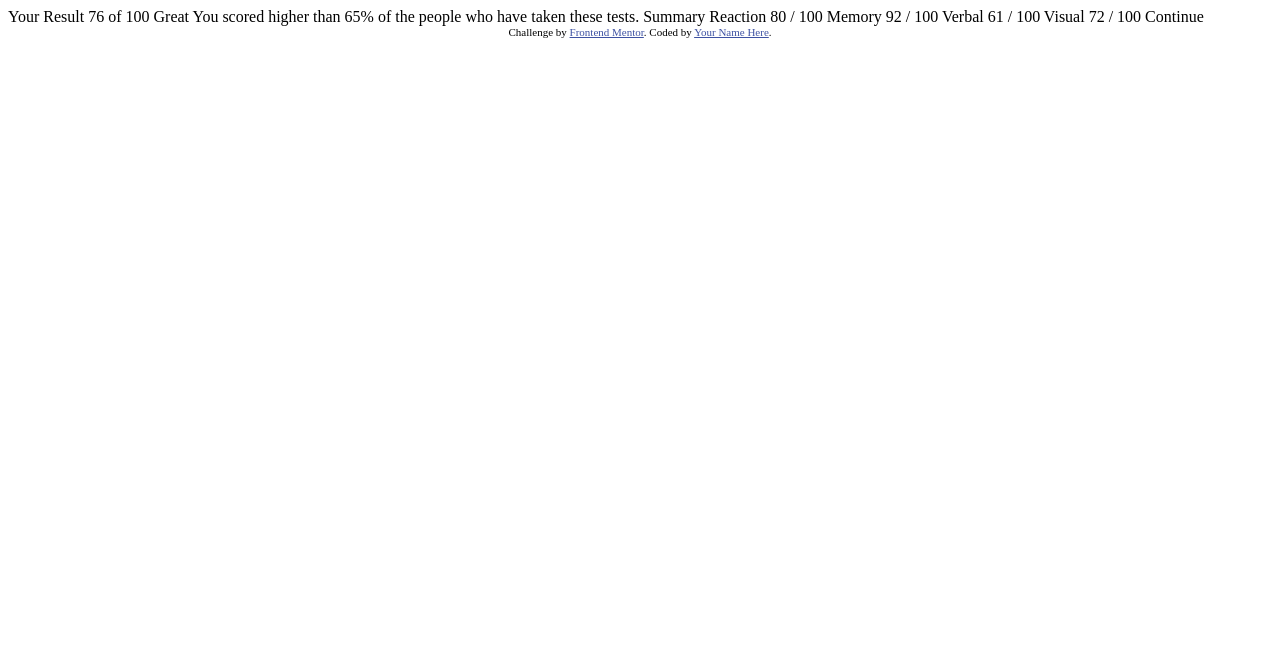
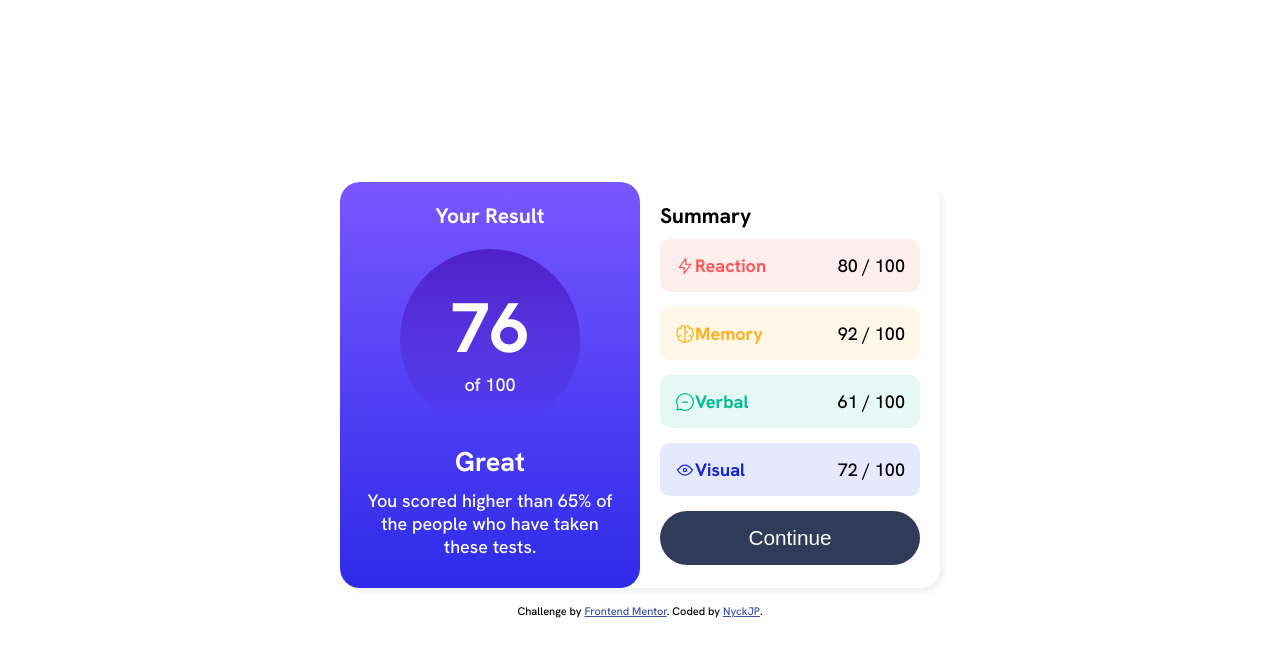
Before and after one commit to NyckJP/results-summary-component, a plain HTML site: page index.html in a window 1280 px wide. Drawn offline with Linux system fonts and the light colour scheme.

Commit message:
initial styling

```diff
--- a/index.html
+++ b/index.html
@@ -8,40 +8,48 @@
 
   <title>Frontend Mentor | Results summary component</title>
 
-  <!-- Feel free to remove these styles or customise in your own stylesheet 👍 -->
-  <style>
-    .attribution { font-size: 11px; text-align: center; }
-    .attribution a { color: hsl(228, 45%, 44%); }
-  </style>
+  <link rel="stylesheet" href="styles.css" />
 </head>
 <body>
+  <main class="container">
+    <div class="result-half">
+      <h3>Your Result</h3>
+      <div class="result-circle">
+        <h1>76</h1>
+        <p>of 100</p>
+      </div>
+      <div class="description">
+        <h2>Great</h2>
+        <p>You scored higher than 65% of the people who have taken these tests.</p>
+      </div>
+    </div>
+    <div class="summary-half">
+      <h3>Summary</h3>
+      <div class="rating-list">
+        <div class="summary-card reaction">
+          <h4 class="category"><svg xmlns="http://www.w3.org/2000/svg" width="20" height="20" fill="none" viewBox="0 0 20 20"><path stroke="#F55" stroke-linecap="round" stroke-linejoin="round" stroke-width="1.25" d="M10.833 8.333V2.5l-6.666 9.167h5V17.5l6.666-9.167h-5Z"/></svg>Reaction</h4>
+          <div class="rating">80 / 100</div>
+        </div>
+        <div class="summary-card memory">
+          <h4 class="category"><svg xmlns="http://www.w3.org/2000/svg" width="20" height="20" fill="none" viewBox="0 0 20 20"><path stroke="#FFB21E" stroke-linecap="round" stroke-linejoin="round" stroke-width="1.25" d="M5.833 11.667a2.5 2.5 0 1 0 .834 4.858"/><path stroke="#FFB21E" stroke-linecap="round" stroke-linejoin="round" stroke-width="1.25" d="M3.553 13.004a3.333 3.333 0 0 1-.728-5.53m.025-.067a2.083 2.083 0 0 1 2.983-2.824m.199.054A2.083 2.083 0 1 1 10 3.75v12.917a1.667 1.667 0 0 1-3.333 0M10 5.833a2.5 2.5 0 0 0 2.5 2.5m1.667 3.334a2.5 2.5 0 1 1-.834 4.858"/><path stroke="#FFB21E" stroke-linecap="round" stroke-linejoin="round" stroke-width="1.25" d="M16.447 13.004a3.334 3.334 0 0 0 .728-5.53m-.025-.067a2.083 2.083 0 0 0-2.983-2.824M10 3.75a2.085 2.085 0 0 1 2.538-2.033 2.084 2.084 0 0 1 1.43 2.92m-.635 12.03a1.667 1.667 0 0 1-3.333 0"/></svg>Memory</h4>
+          <div class="rating">92 / 100</div>
+        </div>
+        <div class="summary-card verbal">
+          <h4 class="category"><svg xmlns="http://www.w3.org/2000/svg" width="20" height="20" fill="none" viewBox="0 0 20 20"><path stroke="#00BB8F" stroke-linecap="round" stroke-linejoin="round" stroke-width="1.25" d="M7.5 10h5M10 18.333A8.333 8.333 0 1 0 1.667 10c0 1.518.406 2.942 1.115 4.167l-.699 3.75 3.75-.699A8.295 8.295 0 0 0 10 18.333Z"/></svg>Verbal</h4>
+          <div class="rating">61 / 100</div>
+        </div>
+        <div class="summary-card visual">
+          <h4 class="category"><svg xmlns="http://www.w3.org/2000/svg" width="20" height="20" fill="none" viewBox="0 0 20 20"><path stroke="#1125D6" stroke-linecap="round" stroke-linejoin="round" stroke-width="1.25" d="M10 11.667a1.667 1.667 0 1 0 0-3.334 1.667 1.667 0 0 0 0 3.334Z"/><path stroke="#1125D6" stroke-linecap="round" stroke-linejoin="round" stroke-width="1.25" d="M17.5 10c-1.574 2.492-4.402 5-7.5 5s-5.926-2.508-7.5-5C4.416 7.632 6.66 5 10 5s5.584 2.632 7.5 5Z"/></svg>Visual</h4>
+          <div class="rating">72 / 100</div>
+        </div>
+      </div>
+      <button class="button">Continue</button>
+    </div>
+  </main>
 
-  Your Result
-  76
-  of 100
-
-  Great
-  You scored higher than 65% of the people who have taken these tests.
-
-  Summary
-
-  Reaction
-  80 / 100
-
-  Memory
-  92 / 100
-
-  Verbal
-  61 / 100
-
-  Visual
-  72 / 100
-
-  Continue
-
-  <div class="attribution">
+  <footer class="attribution">
     Challenge by <a href="https://www.frontendmentor.io?ref=challenge" target="_blank">Frontend Mentor</a>.
-    Coded by <a href="#">Your Name Here</a>.
-  </div>
+    Coded by <a href="https://github.com/NyckJP">NyckJP</a>.
+  </footer>
 </body>
 </html>
--- /dev/null
+++ b/styles.css
@@ -0,0 +1,162 @@
+@import url('https://fonts.googleapis.com/css2?family=Hanken+Grotesk:wght@500;600;700&display=swap');
+
+* {
+    margin: 0;
+    padding: 0;
+    box-sizing: border-box;
+}
+
+:root {
+    /* Primary */
+    --light-red: hsl(0, 100%, 67%);
+    --orange-yellow: hsl(39, 100%, 56%);
+    --green-teal: hsl(166, 100%, 37%);
+    --cobalt-blue: hsl(234, 85%, 45%);
+
+    /* Gradients */
+    --light-slate-blue: hsl(252, 100%, 67%); /* background */
+    --light-royal-blue : hsl(241, 81%, 54%); /* background*/
+    --violet-blue: hsla(256, 72%, 46%, 1); /* circle */
+    --persian-blue: hsla(241, 72%, 46%, 0); /* circle */
+
+    /* Neutral */
+    --white: hsl(0, 0%, 100%);
+    --pale-blue: hsl(221, 100%, 96%);
+    --light-lavender: hsl(241, 100%, 89%);
+    --dark-gray-blue: hsl(224, 30%, 27%);
+}
+
+body {
+    font-family: 'Hanken Grotesk', sans-serif;
+    font-size: 18px;
+    display: flex;
+    flex-direction: column;
+    justify-content: center;
+    align-items: center;
+    min-height: 100vh;
+}
+
+.container {
+    width: 600px;
+    display: flex;
+    border-radius: 1.25rem;
+    box-shadow: 5px 5px 5px rgba(0,0,0,0.05);
+    margin-bottom: 1rem;
+}
+
+.result-half {
+    background-image: linear-gradient(var(--light-slate-blue), var(--light-royal-blue));
+    width: 50%;
+    padding: 20px;
+    border-radius: 1.25rem;
+    color:hsl(0, 0%, 100%);
+    text-align: center;
+}
+
+.result-circle {
+    background-image: linear-gradient(var(--violet-blue), var(--persian-blue));
+    width: 180px;
+    height: 180px;
+    margin: auto auto 15px;
+    border-radius: 50%;
+    display: flex;
+    flex-direction: column;
+    align-items: center;
+    justify-content: center;
+}
+
+.result-half h3 {
+    margin-bottom: 20px;
+}
+
+.result-circle h1 {
+    font-size: 70px;
+}
+
+.description p {
+    margin: 10px 5px;
+}
+
+.summary-half {
+    width: 50%;
+    padding: 20px;
+
+}
+
+.summary-half h3 {
+    margin-bottom: 10px;
+}
+
+.summary-card {
+    display: flex;
+    justify-content: space-between;
+    margin-bottom: 15px;
+    padding: 15px;
+    border-radius: 10px;
+}
+
+.rating-list {
+    display: flex;
+    flex-direction: column;
+    justify-content: space-between;
+}
+
+.reaction {
+    background-color: hsla(0, 100%, 67%, .1);
+}
+.reaction .category{
+    color: var(--light-red);
+    display: flex;
+    align-items: center;
+}
+
+.memory {
+    background-color: hsla(39, 100%, 56%, .1);
+}
+.memory .category{
+    color: var(--orange-yellow);
+    display: flex;
+    align-items: center;
+}
+
+.verbal {
+    background-color: hsla(166, 100%, 37%, .1);
+}
+.verbal .category{
+    color: var(--green-teal);
+    display: flex;
+    align-items: center;
+}
+
+.visual {
+    background-color: hsla(234, 85%, 45%, .1);
+}
+.visual .category{
+    color: var(--cobalt-blue);
+    display: flex;
+    align-items: center;
+}
+
+.button {
+    background-color: var(--dark-gray-blue);
+    color: white;
+    font-size: 1.3rem;
+    width: 100%;
+    padding: 15px;
+    border: none;
+    border-radius: 50px;
+}
+
+.button:hover {
+    background-color: var(--violet-blue);
+    cursor: pointer;
+}
+
+.attribution {
+    font-size: 11px;
+    text-align: center;
+}
+
+.attribution a {
+    color: hsl(228, 45%, 44%);
+}
```
